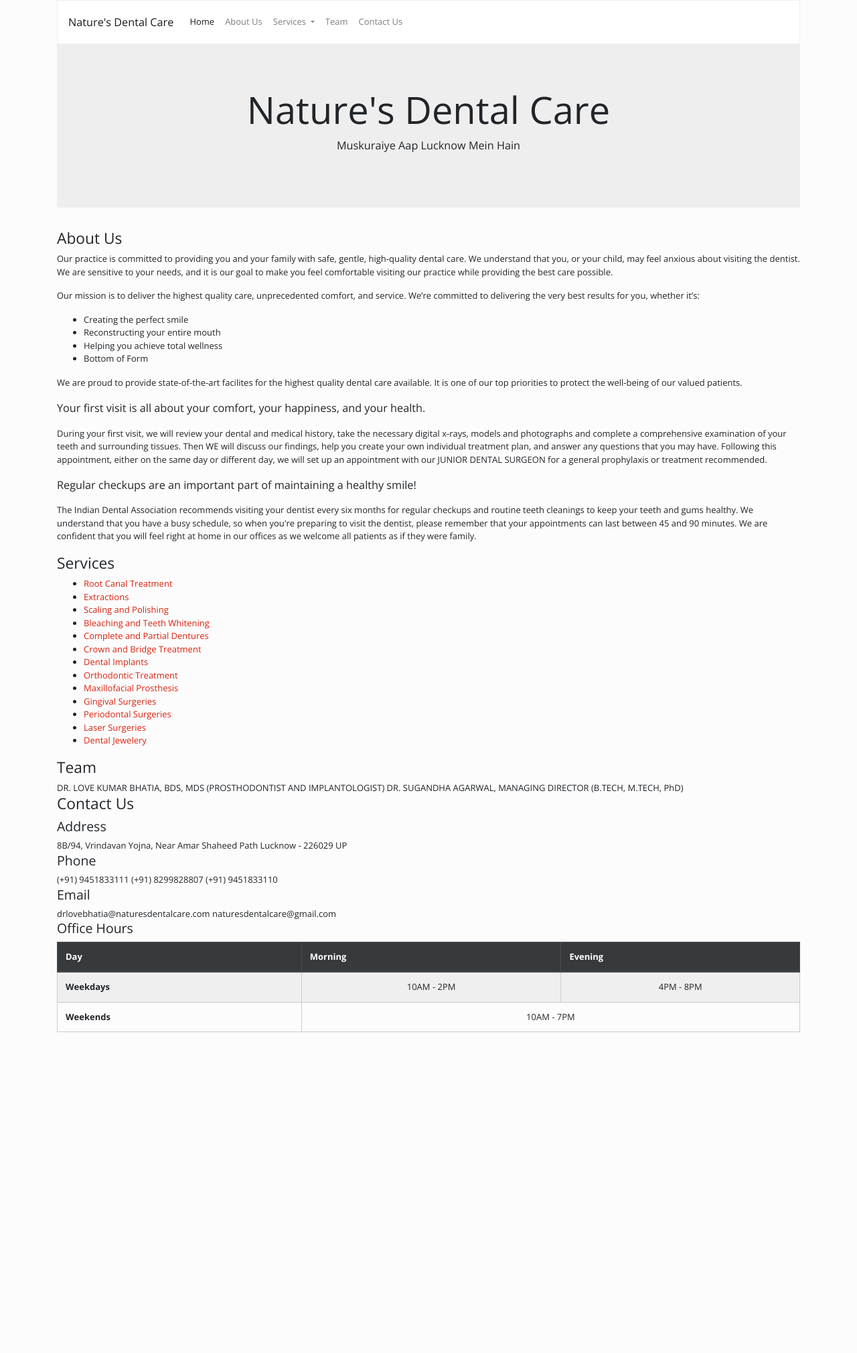
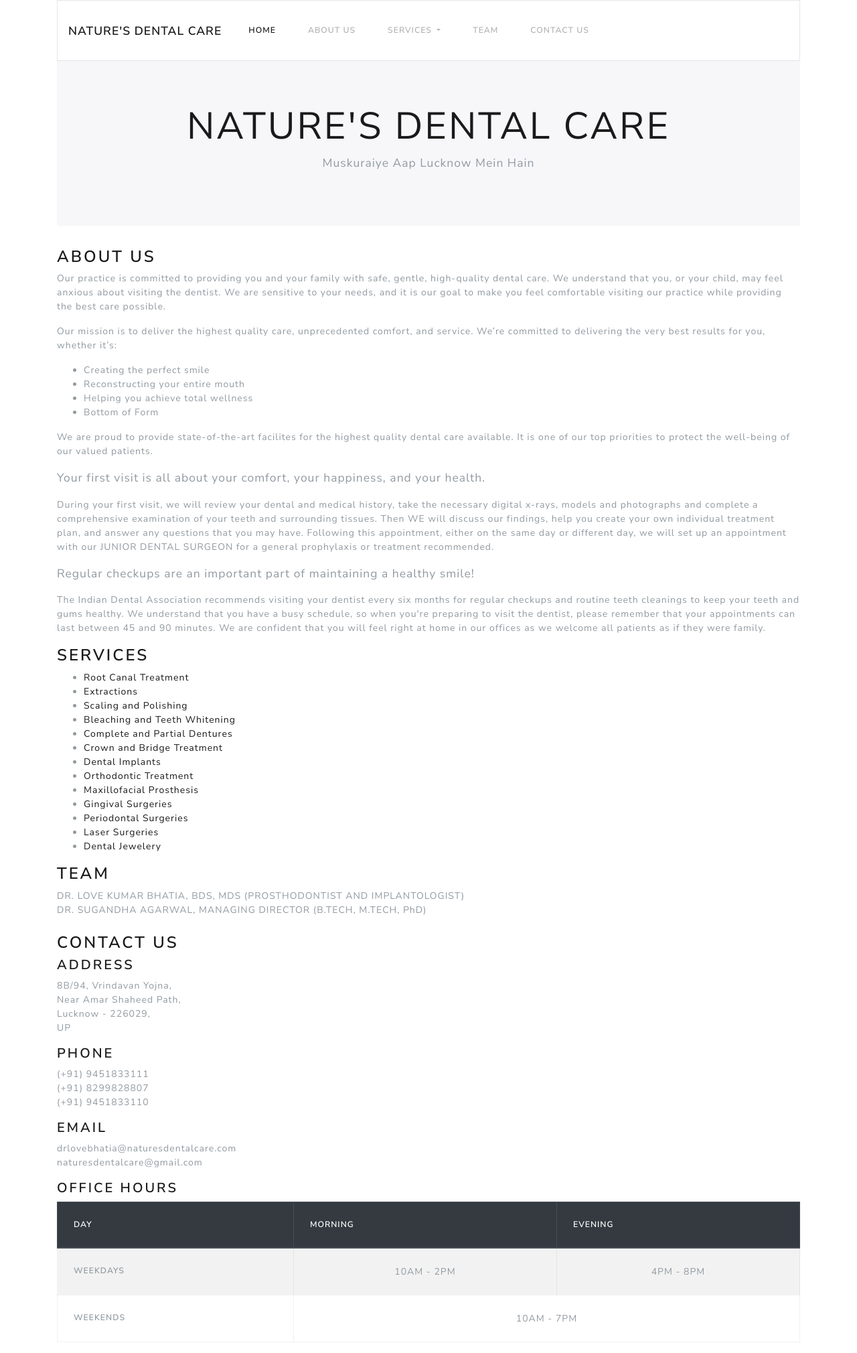
Before and after one commit to anuj4012/anuj4012.github.io, a Jekyll site: the page built from index.html, in a window 1280 px wide. Shown: the whole page at 67% size. Built offline with Jekyll 4.4.1, drawn with Linux system fonts in a browser that asks for light colours; before the commit the page ends 1557 px from its top, so only the background shows below that.

Commit message:
style changes

```diff
--- a/_includes/contact.html
+++ b/_includes/contact.html
@@ -1,23 +1,27 @@
-<h3 id="contact">Contact Us</h3>
+<h3 id="contact" class="mt-4">Contact Us</h3>
 
+<address>
 <h4>Address</h4>
-8B/94, Vrindavan Yojna,
-Near Amar Shaheed Path
-Lucknow - 226029
+8B/94, Vrindavan Yojna,<br>
+Near Amar Shaheed Path,<br>
+Lucknow - 226029,<br>
 UP
+</address>
 
+<address>
 <h4>Phone</h4>
-(+91) 9451833111
-(+91) 8299828807
-(+91) 9451833110
+(+91) 9451833111<br>
+(+91) 8299828807<br>
+(+91) 9451833110<br>
+</address>
 
+<address>
 <h4>Email</h4>
-drlovebhatia@naturesdentalcare.com
-naturesdentalcare@gmail.com
-
+drlovebhatia@naturesdentalcare.com<br>
+naturesdentalcare@gmail.com<br>
+</address>
 
 <h4>Office Hours</h4>
-
 <table class="table table-striped table-bordered">
 	<thead class="thead-dark">
 		<tr>
--- a/_includes/team.html
+++ b/_includes/team.html
@@ -1,4 +1,4 @@
 <h3 id="team">Team</h3>
 
-DR. LOVE KUMAR BHATIA, BDS, MDS (PROSTHODONTIST AND IMPLANTOLOGIST)
-DR. SUGANDHA AGARWAL, MANAGING DIRECTOR (B.TECH, M.TECH, PhD)
+DR. LOVE KUMAR BHATIA, BDS, MDS (PROSTHODONTIST AND IMPLANTOLOGIST)<br>
+DR. SUGANDHA AGARWAL, MANAGING DIRECTOR (B.TECH, M.TECH, PhD)<br>
```
Also changed, not shown: assets/bootstrap.min.css.
